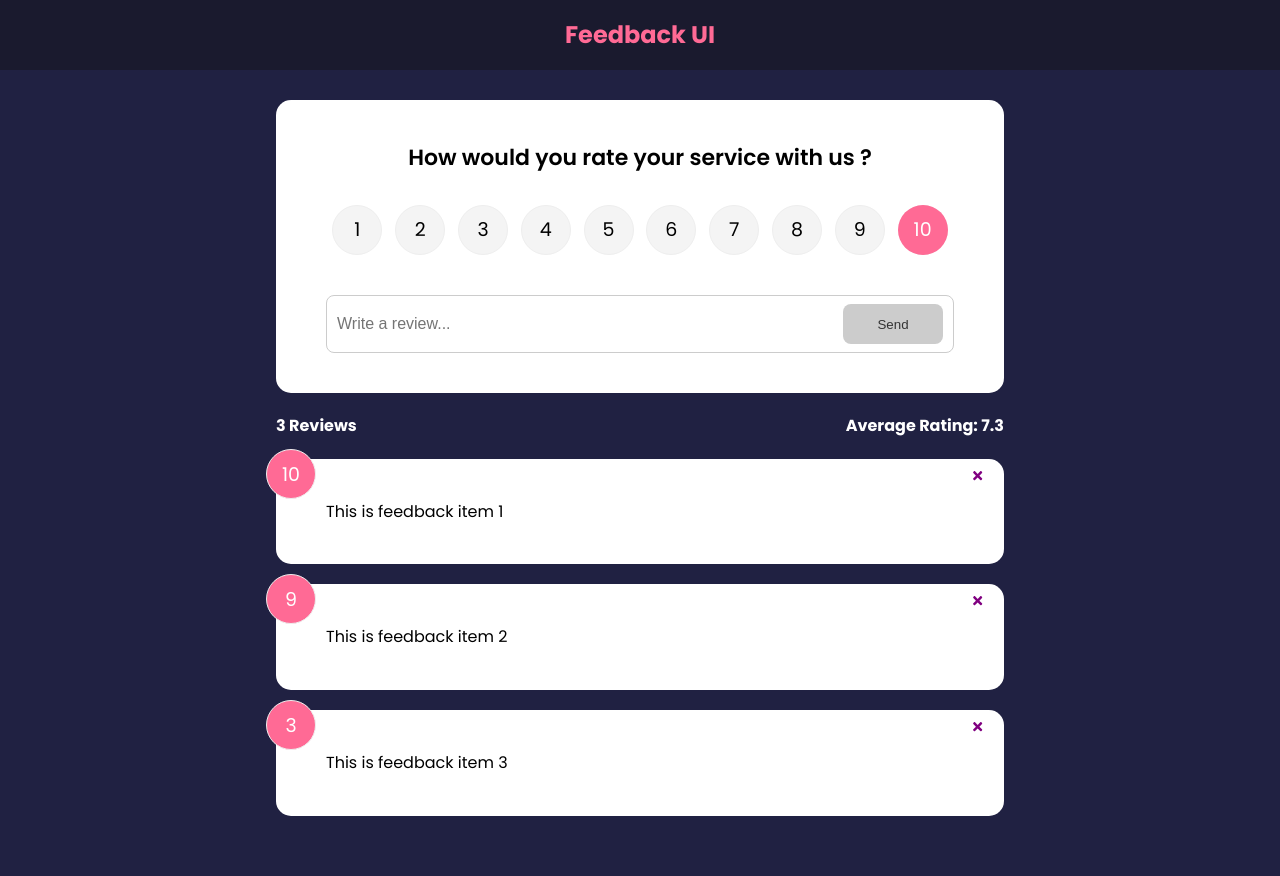
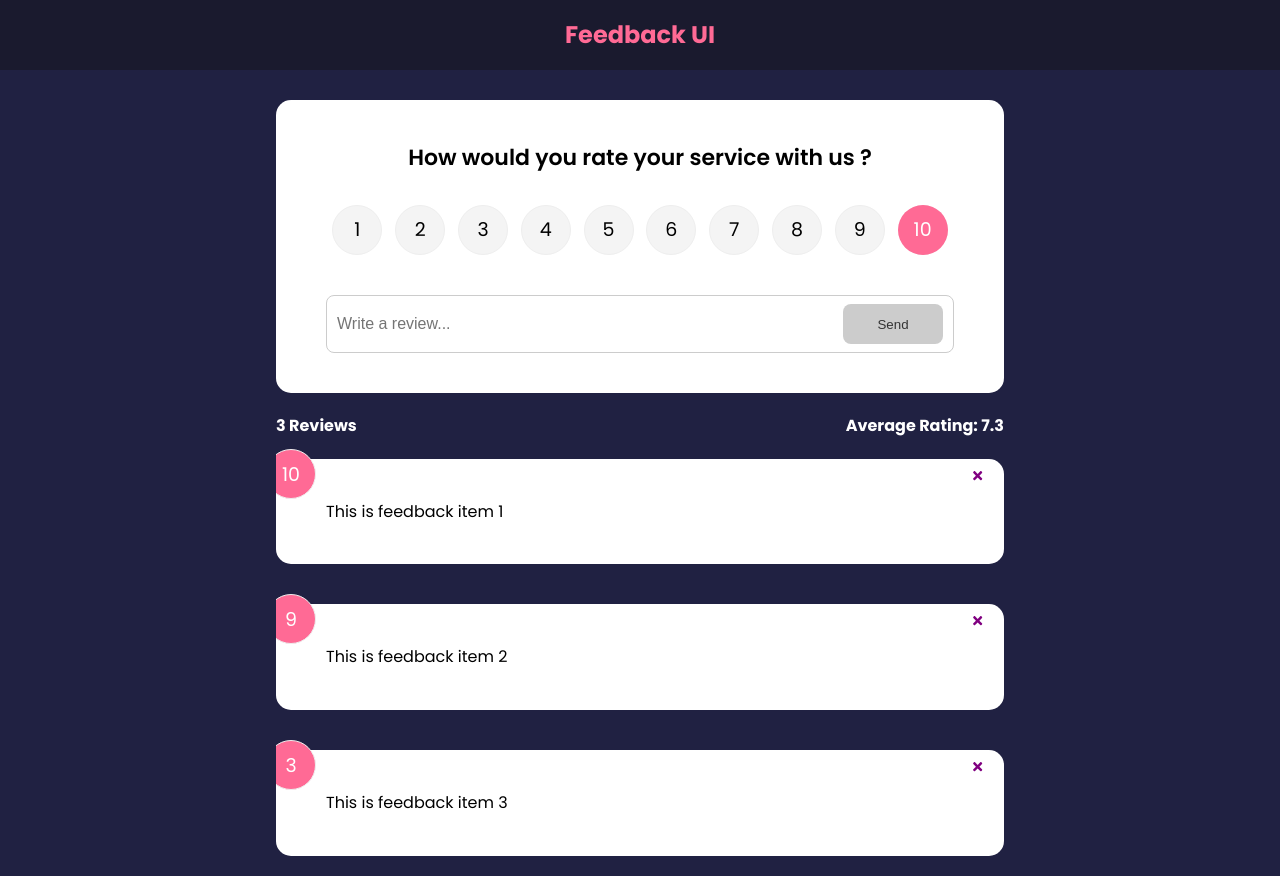
Before and after one commit to nish10/Feedback-App-React, a React (Create React App) app in the folder feedback-app/: page / in a window 1280 px wide. Before the commit the page ends 836 px from the top, so only its background shows below. Built offline with nearby package versions, Linux system fonts and the light colour scheme.

Commit message:
animation fix

```diff
--- a/feedback-app/src/components/FeedbackList.jsx
+++ b/feedback-app/src/components/FeedbackList.jsx
@@ -14,10 +14,12 @@ function FeedbackList({ feedback, handleDelete }) {
         {feedback.map((item) => {
           return (
             <motion.div
+              layout
               key={item.id}
-              intial={{ opacity: 0 }}
-              animate={{ opacity: 1 }}
-              exit={{ opacity: 0 }}
+              initial={{ opacity: 0, height: 0 }}
+              animate={{ opacity: 1, height: 'auto' }}
+              exit={{ opacity: 0, height: 0 }}
+              style={{ overflow: 'hidden' }}
             >
               <FeedbackItem
                 key={item.id}
```
